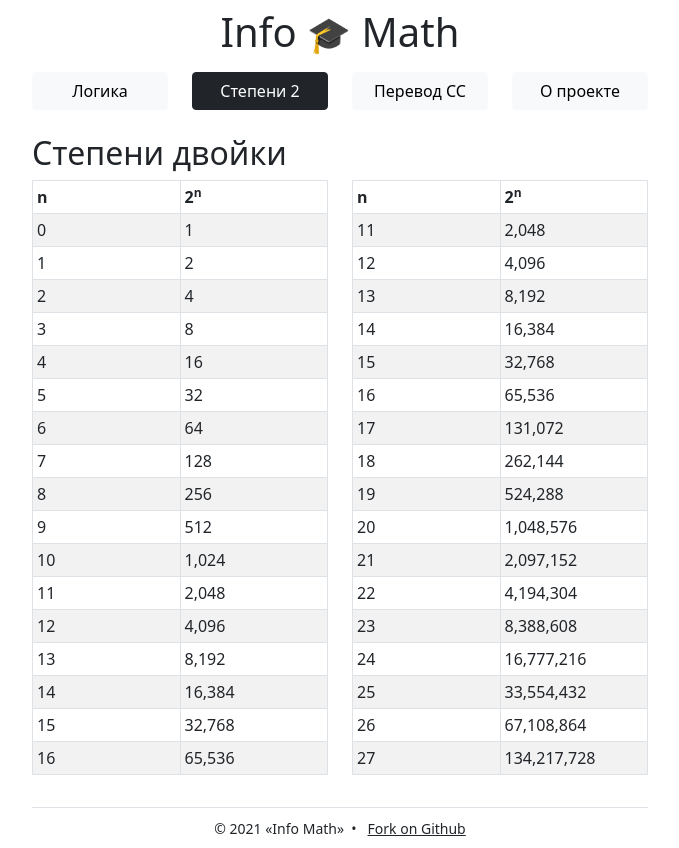
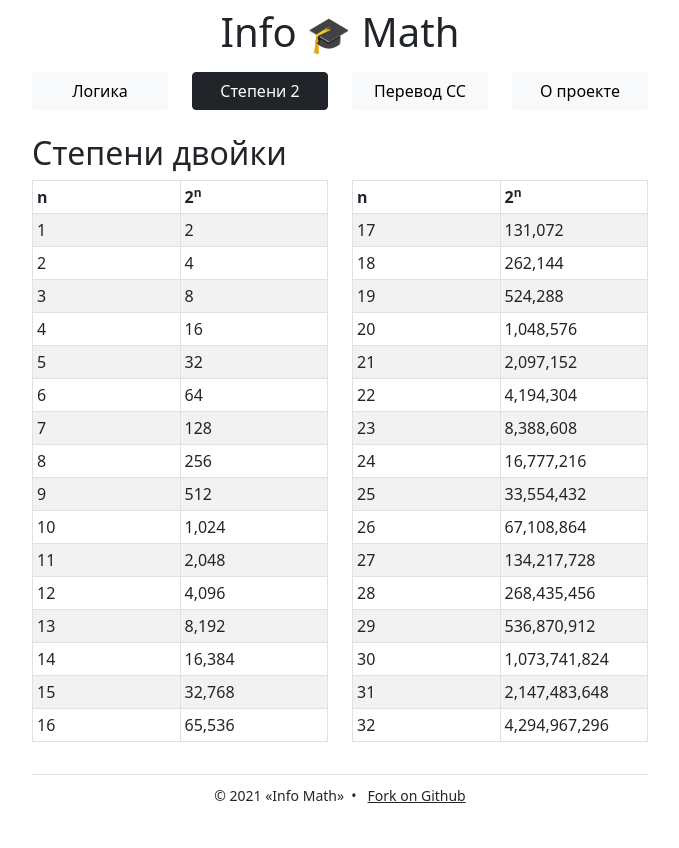
Before and after one commit to mccrush/info, a Vue app: page / in a window 1280 px wide. Both pictures are taken after a click on the button "Степени 2". Shown: the whole page, without its empty margins (300-979 px from the left). After the commit the page ends 815 px from the top, so only its background shows below. Built offline with nearby package versions, Linux system fonts and the light colour scheme.

Commit message:
Settings work Step table

```diff
--- a/src/views/Step.vue
+++ b/src/views/Step.vue
@@ -14,10 +14,6 @@
               </tr>
             </thead>
             <tbody>
-              <tr>
-                <td>0</td>
-                <td>1</td>
-              </tr>
               <tr v-for="n in 16" :key="n + 'id'">
                 <td>{{ n }}</td>
                 <td>{{ Math.pow(2, n).toLocaleString() }}</td>
@@ -36,9 +32,9 @@
               </tr>
             </thead>
             <tbody>
-              <tr v-for="m in 17" :key="m + 'id'">
-                <td>{{ m + 10 }}</td>
-                <td>{{ Math.pow(2, m + 10).toLocaleString() }}</td>
+              <tr v-for="m in 16" :key="m + 'id'">
+                <td>{{ m + 16 }}</td>
+                <td>{{ Math.pow(2, m + 16).toLocaleString() }}</td>
               </tr>
             </tbody>
           </table>
```
